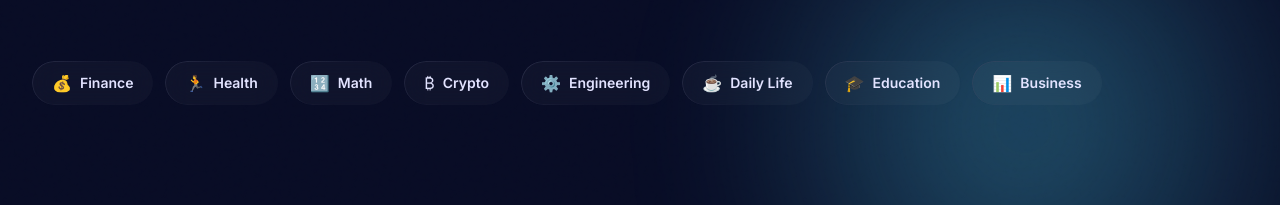
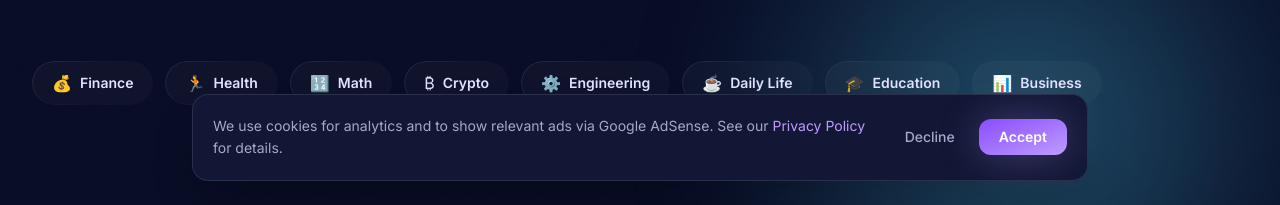
Before and after one commit to Anki1004/allsmartcalculators, a Next.js app: page / in a window 1280 px wide. Shown: the part 595-800 px from the top of the page. Built offline with nearby package versions, Linux system fonts and the light colour scheme; no server answers.

Commit message:
Add cookie consent banner, AdSense privacy note, and schema markup

```diff
--- a/src/app/[category]/[slug]/page.tsx
+++ b/src/app/[category]/[slug]/page.tsx
@@ -45,7 +45,19 @@ export default function CalculatorPage({
     .filter((c) => c.slug !== calc.slug)
     .slice(0, 4);
 
+  const schema = {
+    '@context': 'https://schema.org',
+    '@type': 'WebApplication',
+    name: calc.name,
+    description: calc.description,
+    applicationCategory: 'UtilitiesApplication',
+    operatingSystem: 'Any',
+    offers: { '@type': 'Offer', price: '0', priceCurrency: 'USD' },
+  };
+
   return (
+    <>
+      <script type="application/ld+json" dangerouslySetInnerHTML={{ __html: JSON.stringify(schema) }} />
     <div className="pt-28 pb-16 px-5 md:px-8">
       <div className="max-w-7xl mx-auto">
         {/* Breadcrumb */}
@@ -123,5 +135,6 @@ export default function CalculatorPage({
         )}
       </div>
     </div>
+    </>
   );
 }
--- a/src/app/layout.tsx
+++ b/src/app/layout.tsx
@@ -5,6 +5,7 @@ import Navbar from '@/components/Navbar';
 import Footer from '@/components/Footer';
 import { CurrencyProvider } from '@/lib/currency-context';
 import SearchModal from '@/components/SearchModal';
+import CookieConsent from '@/components/CookieConsent';
 
 const inter = Inter({
   subsets: ['latin'],
@@ -59,6 +60,7 @@ export default function RootLayout({
         {/* Main content */}
         <CurrencyProvider>
           <SearchModal />
+          <CookieConsent />
           <div className="relative z-10">
             <Navbar />
             <main className="min-h-screen">{children}</main>
--- a/src/app/privacy/page.tsx
+++ b/src/app/privacy/page.tsx
@@ -76,8 +76,8 @@ export default function PrivacyPage() {
                 <p className="text-sm text-on-surface-variant leading-relaxed">We may use privacy-respecting tools like Plausible or Fathom to understand site usage. These tools may set cookies and collect anonymized usage data. We prefer tools that don't fingerprint or identify individual users.</p>
               </div>
               <div>
-                <p className="text-sm font-semibold text-on-surface mb-1">Advertising (if applicable).</p>
-                <p className="text-sm text-on-surface-variant leading-relaxed">If CalcVerse displays ads, those are served by Google AdSense or similar networks. These networks use cookies to show relevant ads and measure performance. You can control personalized advertising through your browser settings or by visiting Google Ads Settings or YourAdChoices.com.</p>
+                <p className="text-sm font-semibold text-on-surface mb-1">Advertising.</p>
+                <p className="text-sm text-on-surface-variant leading-relaxed">We may use Google AdSense to display ads on CalcVerse. Google AdSense uses cookies to show relevant ads based on your visits to this and other websites. These networks use cookies to show relevant ads and measure performance. You can control personalized advertising through your browser settings or by visiting <a href="https://adssettings.google.com" className="text-primary hover:underline" target="_blank" rel="noopener noreferrer">Google Ads Settings</a> or YourAdChoices.com.</p>
               </div>
               <div>
                 <p className="text-sm font-semibold text-on-surface mb-1">Fonts and icons.</p>
--- /dev/null
+++ b/src/components/CookieConsent.tsx
@@ -0,0 +1,55 @@
+'use client';
+
+import { useState, useEffect } from 'react';
+import Link from 'next/link';
+
+export default function CookieConsent() {
+  const [visible, setVisible] = useState(false);
+
+  useEffect(() => {
+    const consent = localStorage.getItem('cv-cookie-consent');
+    if (!consent) setVisible(true);
+  }, []);
+
+  const accept = () => {
+    localStorage.setItem('cv-cookie-consent', 'accepted');
+    setVisible(false);
+  };
+
+  const decline = () => {
+    localStorage.setItem('cv-cookie-consent', 'declined');
+    setVisible(false);
+  };
+
+  if (!visible) return null;
+
+  return (
+    <div className="fixed bottom-0 left-0 right-0 z-50 p-4 md:p-6">
+      <div className="max-w-4xl mx-auto bg-surface-container border border-white/10 rounded-2xl p-4 md:p-5 flex flex-col md:flex-row items-start md:items-center gap-4 shadow-2xl backdrop-blur-xl">
+        <div className="flex-1 min-w-0">
+          <p className="text-sm text-on-surface-variant leading-relaxed">
+            We use cookies for analytics and to show relevant ads via Google AdSense. See our{' '}
+            <Link href="/privacy" className="text-primary hover:underline">
+              Privacy Policy
+            </Link>{' '}
+            for details.
+          </p>
+        </div>
+        <div className="flex items-center gap-2 shrink-0">
+          <button
+            onClick={decline}
+            className="px-4 py-2 text-sm font-medium text-on-surface-variant hover:text-on-surface transition-colors rounded-xl hover:bg-white/5"
+          >
+            Decline
+          </button>
+          <button
+            onClick={accept}
+            className="px-5 py-2 text-sm font-semibold rounded-xl bg-gradient-to-br from-primary-dim to-primary text-white shadow-glow-primary press"
+          >
+            Accept
+          </button>
+        </div>
+      </div>
+    </div>
+  );
+}
```
